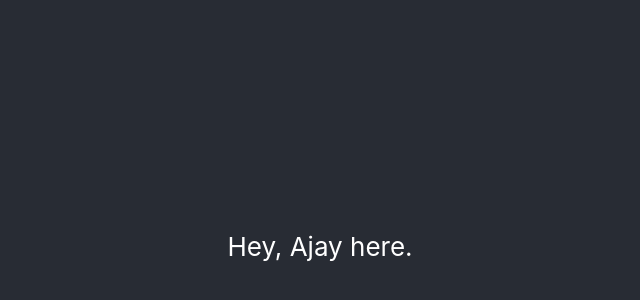
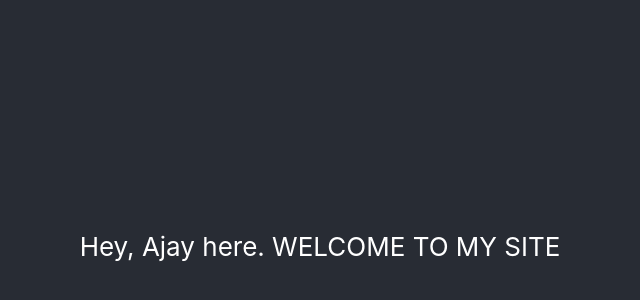
Before and after one commit to Delving-Mage/delve-portfolio, a React (Create React App) app: page / in a window 1280 px wide. Shown: the part 154-454 px from the top of the page, without its empty margins (320-960 px from the left). Built offline with nearby package versions, Linux system fonts and the light colour scheme.

Commit message:
added deploy sets

```diff
--- a/src/App.js
+++ b/src/App.js
@@ -4,7 +4,7 @@ function App() {
   return (
     <div className="App">
       <header className="App-header">
-      Hey, Ajay here.
+      Hey, Ajay here. WELCOME TO MY SITE
       </header>
     </div>
   );
```
